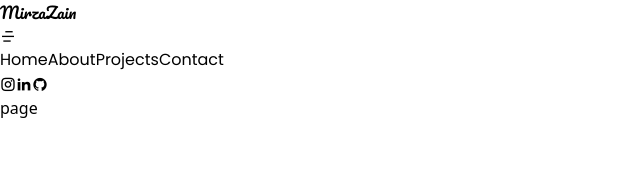
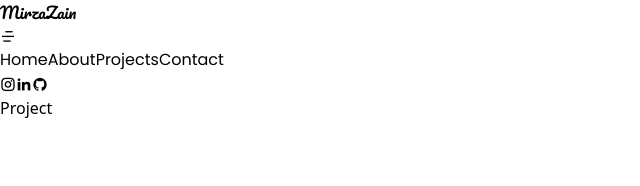
Before and after one commit to mirza-zain/Portfolio-NextJs, a Next.js app: page /projects in a window 1280 px wide. Shown: the top 186 px of the page, without its empty margins (0-640 px from the left). Built offline with nearby package versions, Linux system fonts and the light colour scheme.

Commit message:
Added pages

```diff
--- a/src/app/about/page.tsx
+++ b/src/app/about/page.tsx
@@ -1,9 +1,9 @@
 import React from 'react'
 
-const page = () => {
+const About = () => {
   return (
-    <div>page</div>
+    <div className="text-white">about</div>
   )
 }
 
-export default page
+export default About
--- a/src/app/projects/page.tsx
+++ b/src/app/projects/page.tsx
@@ -1,9 +1,9 @@
 import React from 'react'
 
-const page = () => {
+const Project = () => {
   return (
-    <div>page</div>
+    <div className="text-white">Project</div>
   )
 }
 
-export default page
+export default Project
```
Also changed, not shown: src/app/contact/page.tsx (added, +9 -0 lines).
